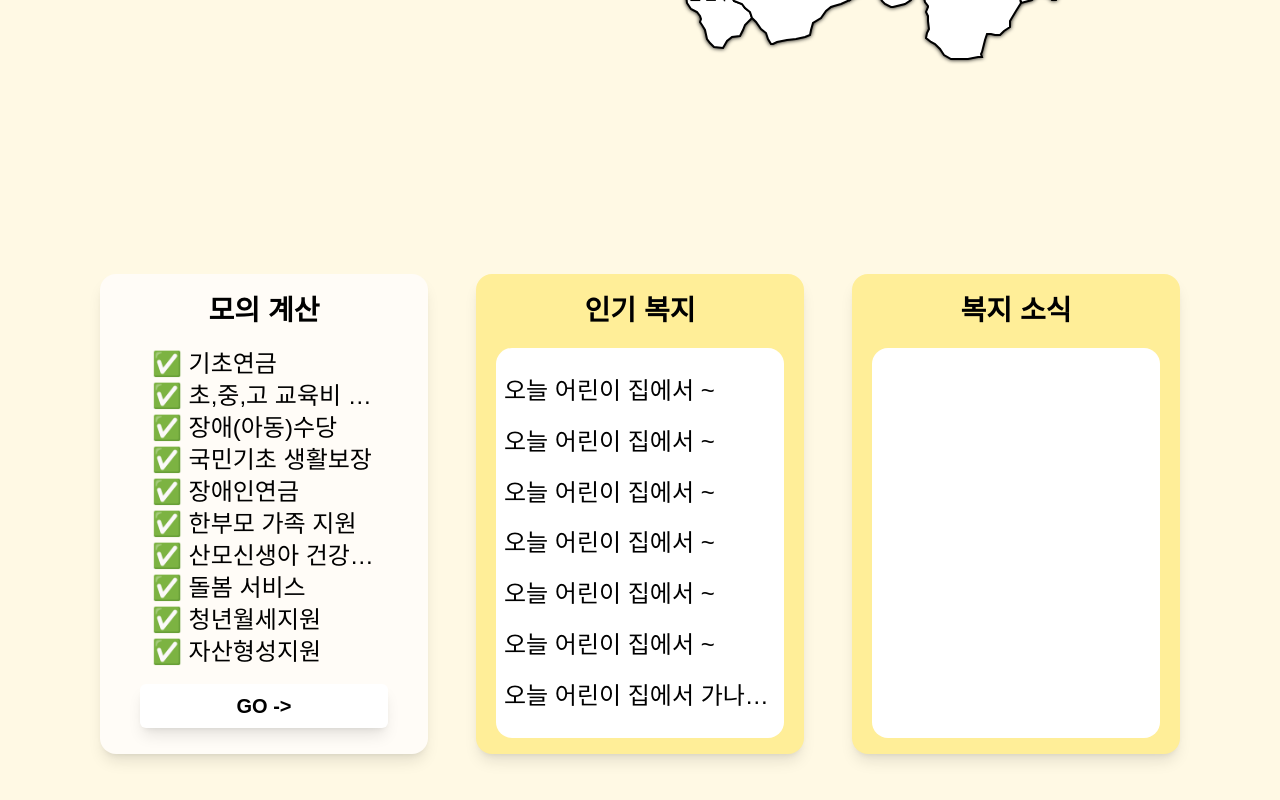
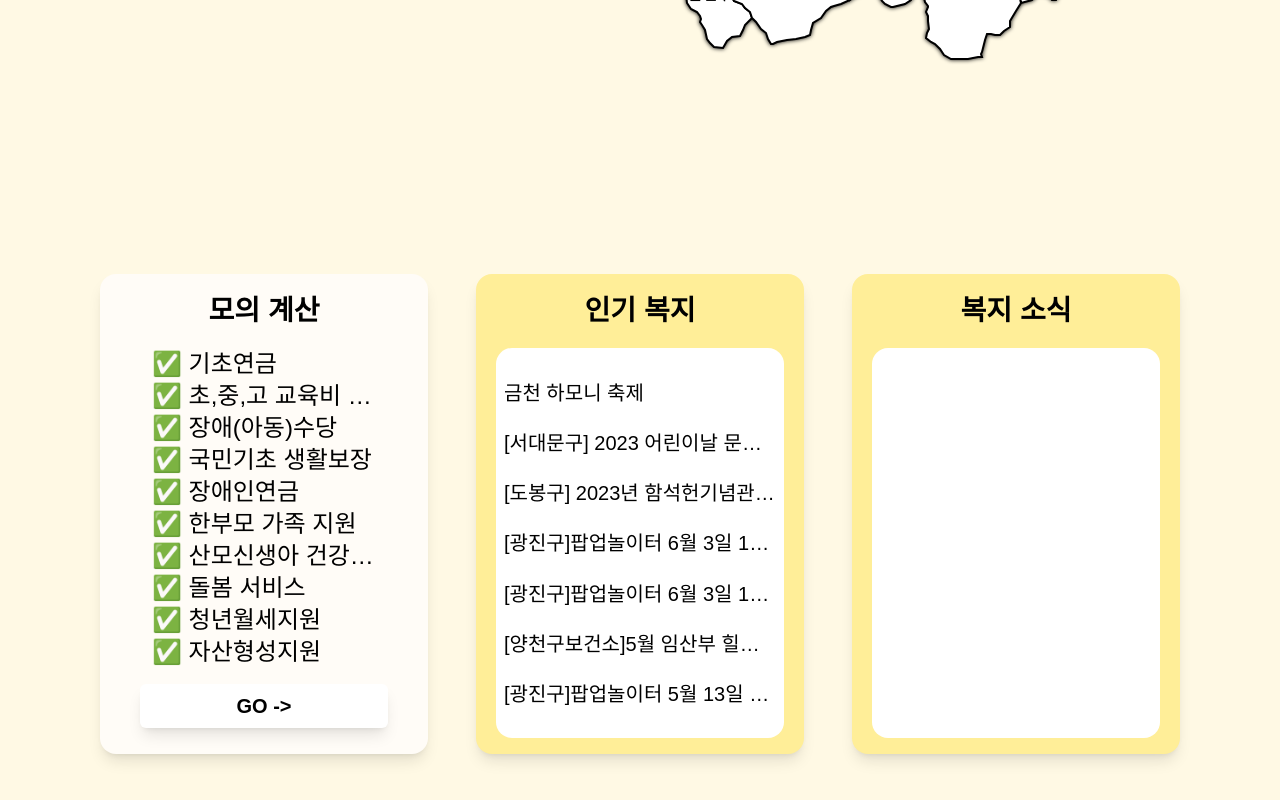
Before and after one commit to SeoulBomo/SeoulBomo.FE, a Next.js app: page / in a window 1280 px wide. Shown: the part 1802-2602 px from the top of the page. Built offline with nearby package versions, Linux system fonts and the light colour scheme; a web font is replaced by a local one.

Commit message:
feat: react query 구현

```diff
--- a/src/components/main/CardSection/PopularCard.tsx
+++ b/src/components/main/CardSection/PopularCard.tsx
@@ -1,44 +1,46 @@
+"use client";
+import { useQuery } from "@tanstack/react-query";
+import axios from "axios";
+
 export default function PopularCard() {
-  const dummy = [
+  const getPopularCard = async () => {
+    const { data } = await axios.get("/dummy/popularCardDummy.json");
+    return data;
+  };
+
+  const { isLoading, isError, data, error } = useQuery(
+    ["popularCard"],
+    getPopularCard,
     {
-      id: 1,
-      name: "오늘 어린이 집에서 ~",
-    },
-    {
-      id: 2,
-      name: "오늘 어린이 집에서 ~",
-    },
-    {
-      id: 3,
-      name: "오늘 어린이 집에서 ~",
-    },
-    {
-      id: 4,
-      name: "오늘 어린이 집에서 ~",
-    },
-    {
-      id: 5,
-      name: "오늘 어린이 집에서 ~",
-    },
-    {
-      id: 6,
-      name: "오늘 어린이 집에서 ~",
-    },
-    {
-      id: 7,
-      name: "오늘 어린이 집에서 가나다라마바사 아자차카",
-    },
-  ];
+      refetchOnWindowFocus: false, // react-query는 사용자가 사용하는 윈도우가 다른 곳을 갔다가 다시 화면으로 돌아오면 이 함수를 재실행합니다. 그 재실행 여부 옵션 입니다.
+      retry: 0, // 실패시 재호출 몇번 할지
+      onSuccess: (data: any) => {
+        // 성공시 호출
+        console.log(data);
+        console.log("성공입니다");
+      },
+      onError: ({ e }: any) => {
+        console.log(e.message);
+      },
+    }
+  );
+  if (isLoading) {
+    return <span>Loading...</span>;
+  }
+
+  if (isError) {
+    return <span>Error: {error.message}</span>;
+  }
   return (
     <div className="bg-yellowColor rounded-[1rem] flex flex-col items-center shadow-lg p-[1rem] w-[18rem] lg:w-[20.5rem] lg:h-[30rem]">
-      <text className="font-bold text-[1.5rem] lg:text-[1.75rem] mb-[1rem]">
+      <div className="font-bold text-[1.5rem] lg:text-[1.75rem] mb-[1rem]">
         인기 복지
-      </text>
+      </div>
       <div className="flex flex-col justify-evenly w-[14rem] h-[28rem] lg:w-[18rem] lg:h-[26rem] p-[0.5rem] rounded-[1rem] bg-white">
-        {dummy?.map((item) => (
+        {data.list?.map((item: any) => (
           <text
             key={item.id}
-            className="font-medium text-lg lg:text-2xl truncate hover:underline underline-offset-4 cursor-pointer"
+            className="font-medium text-lg lg:text-xl truncate hover:underline underline-offset-4 cursor-pointer"
           >
             {item.name}
           </text>
```
